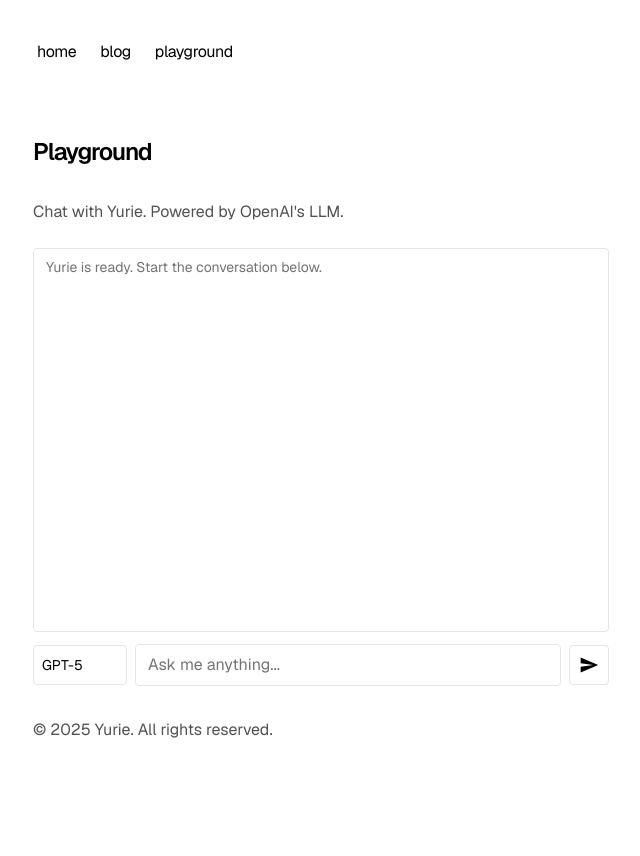
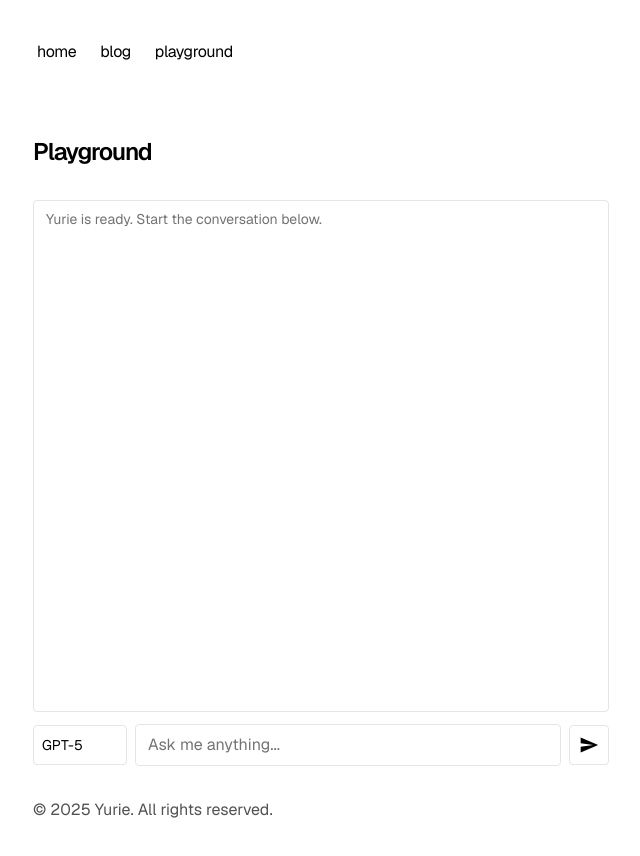
Before and after one commit to andres-tran/yurie, a Next.js app: page /playground in a window 1280 px wide. Shown: the top 856 px of the page, without its empty margins (319-959 px from the left). Before the commit the page ends 806 px from the top, so only its background shows below. Built offline with nearby package versions, Linux system fonts and the light colour scheme.

Commit message:
Remove LLM tagline and enlarge chat area

```diff
--- a/app/playground/ChatClient.tsx
+++ b/app/playground/ChatClient.tsx
@@ -280,14 +280,10 @@ export default function ChatClient() {
   return (
     <section>
       <h1 className="mb-8 text-2xl font-semibold tracking-tighter">Playground</h1>
-      <p className="text-neutral-600 dark:text-neutral-300 mb-6">
-        Chat with Yurie. Powered by OpenAI's LLM.
-      </p>
-
       <div className="w-full">
         <div
           ref={outputRef}
-          className="border border-neutral-200 dark:border-neutral-800 rounded px-3 pt-2 pb-3 h-96 overflow-y-auto text-sm font-sans"
+          className="border border-neutral-200 dark:border-neutral-800 rounded px-3 pt-2 pb-3 h-[32rem] overflow-y-auto text-sm font-sans"
         >
           {messages.length === 0 ? (
             <p className="text-neutral-500">Yurie is ready. Start the conversation below.</p>
```
